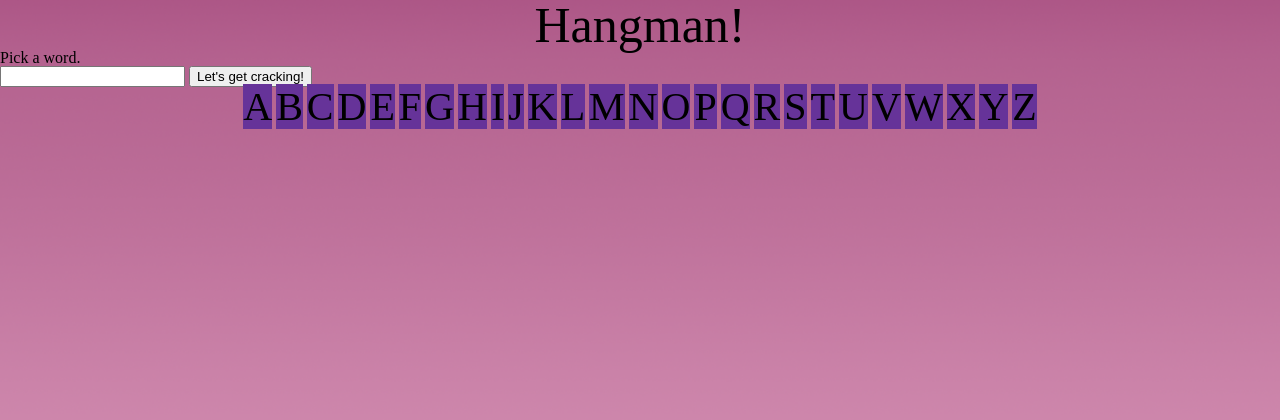
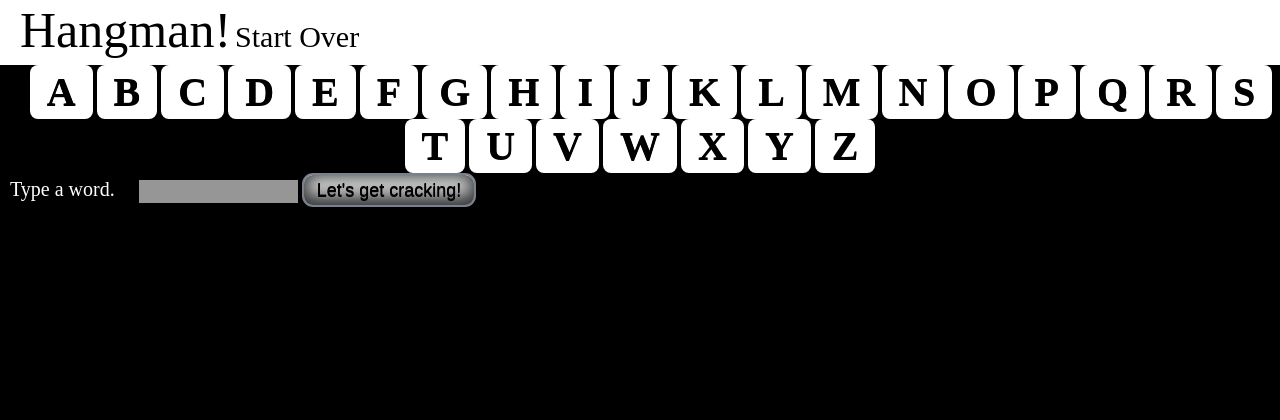
Before and after one commit to marikad/WDI-project-one, a PHP site: page / in a window 1280 px wide. Shown: the top 420 px of the page. Run offline with PHP 8.4, Linux system fonts and the light colour scheme; some libraries are stand-ins or nearby versions.

Commit message:
added some styling to the buttons

```diff
--- a/index.html
+++ b/index.html
@@ -9,40 +9,45 @@
 </head>
 <body>
 
-<main>
-<h1>Hangman!</h1>
-	<p>Pick a word.</p>
-<input id="user-input" type="password" name ="Pick a word!">
-<button id="btn">Let's get cracking!</button>
-<div id="chosen-word"></div>
-<ul class="chosen-word"></ul>
-	<div class="letter-buttons">
-		<div class="letters">A</div>
-		<div class="letters">B</div>
-		<div class="letters">C</div>
-		<div class="letters">D</div>
-		<div class="letters">E</div>
-		<div class="letters">F</div>
-		<div class="letters">G</div>
-		<div class="letters">H</div>
-		<div class="letters">I</div>
-		<div class="letters">J</div>
-		<div class="letters">K</div>
-		<div class="letters">L</div>
-		<div class="letters">M</div>
-		<div class="letters">N</div>
-		<div class="letters">O</div>
-		<div class="letters">P</div>
-		<div class="letters">Q</div>
-		<div class="letters">R</div>
-		<div class="letters">S</div>
-		<div class="letters">T</div>
-		<div class="letters">U</div>
-		<div class="letters">V</div>
-		<div class="letters">W</div>
-		<div class="letters">X</div>
-		<div class="letters">Y</div>
-		<div class="letters">Z</div>
+	<main>
+		<div class ="top-border">
+		<h1>Hangman!</h1>
+		<a href="#"><h2>Start Over</h2></a>
+		</div>
+		<div id="chosen-word"></div>
+		<ul class="chosen-word"></ul>
+			<li class="letter-buttons">
+				<a href="#" class="myButton">A</a>
+				<a href="#" class="myButton">B</a>
+				<a href="#" class="myButton">C</a>
+				<a href="#" class="myButton">D</a>
+				<a href="#" class="myButton">E</a>
+				<a href="#" class="myButton">F</a>
+				<a href="#" class="myButton">G</a>
+				<a href="#" class="myButton">H</a>
+				<a href="#" class="myButton">I</a>
+				<a href="#" class="myButton">J</a>
+				<a href="#" class="myButton">K</a>
+				<a href="#" class="myButton">L</a>
+				<a href="#" class="myButton">M</a>
+				<a href="#" class="myButton">N</a>
+				<a href="#" class="myButton">O</a>
+				<a href="#" class="myButton">P</a>
+				<a href="#" class="myButton">Q</a>
+				<a href="#" class="myButton">R</a>
+				<a href="#" class="myButton">S</a>
+				<a href="#" class="myButton">T</a>
+				<a href="#" class="myButton">U</a>
+				<a href="#" class="myButton">V</a>
+				<a href="#" class="myButton">W</a>
+				<a href="#" class="myButton">X</a>
+				<a href="#" class="myButton">Y</a>
+				<a href="#" class="myButton">Z</a>
+			</li>
+	<div class="user-input">
+	<p class="type-word">Type a word.</p>
+		<input id="user-input" type="password" name ="Pick a word!">
+	 	<a href="#" class="btn">Let's get cracking!</a>
 	</div>
 </main>
 
--- a/style.css
+++ b/style.css
@@ -1,22 +1,56 @@
 body{
-	background: url('background.png')no-repeat center center fixed;
-  -webkit-background-size: cover;
-  -moz-background-size: cover;
-  -o-background-size: cover;
-  background-size: cover;
+	background: #000;
 }
 
 h1 {
 	font-size: 50px;
 	font-family: lobster;
-	text-align: center;
+	margin-left: 20px;
+	display: inline-block;
+	color: #000;
 }
 
-.letters {
-  background-color: rebeccapurple;
-  display: inline;
-  font-size: 40px;
+h2{
+	font-family: lobster;
+	font-size: 30px;
+	margin-right: 20px;
+	line-height: 0;
+	padding-bottom: 20px;
+	display: inline-block;
+	cursor: pointer;
+	color: #000;
 }
+
+.top-border{
+	background-color: #fff;
+	width: 1300px;
+	height: 60px;
+	padding-top: 5px;
+}
+
+input{
+	width: 155px;
+	height: 21px;
+	margin-left: 20px;
+	background-color: #969696;
+	border: none;
+}
+
+.type-word{
+	color: #fff;
+	font-size: 20px;
+	display: inline-block;
+	margin-left: 10px;
+}
+
+button {
+	height: 25px;
+	border-radius: 47%;
+}
+
+.user-input{
+}
+
 
 .letter-buttons{
 	text-align: center;
@@ -34,3 +68,58 @@ h1 {
 #chosen-word{
 	display: none;
 }
+
+.myButton {
+	background-color:#ffffff;
+	-moz-border-radius:8px;
+	-webkit-border-radius:8px;
+	border-radius:8px;
+	display:inline-block;
+	cursor:pointer;
+	color:#000000;
+	font-family: lobster;
+	font-size:26px;
+	font-weight:bold;
+	padding:7px 17px;
+	text-decoration:none;
+	text-shadow:0px 1px 0px #000000;
+	font-size: 40px;
+
+}
+
+
+.btn {
+	-moz-box-shadow:inset 0px 0px 15px 3px #343838;
+	-webkit-box-shadow:inset 0px 0px 15px 3px #343838;
+	box-shadow:inset 0px 0px 15px 3px #343838;
+	background:-webkit-gradient(linear, left top, left bottom, color-stop(0.05, #ffffff), color-stop(1, #6b686b));
+	background:-moz-linear-gradient(top, #ffffff 5%, #6b686b 100%);
+	background:-webkit-linear-gradient(top, #ffffff 5%, #6b686b 100%);
+	background:-o-linear-gradient(top, #ffffff 5%, #6b686b 100%);
+	background:-ms-linear-gradient(top, #ffffff 5%, #6b686b 100%);
+	background:linear-gradient(to bottom, #ffffff 5%, #6b686b 100%);
+	filter:progid:DXImageTransform.Microsoft.gradient(startColorstr='#ffffff', endColorstr='#6b686b',GradientType=0);
+	background-color:#ffffff;
+	-moz-border-radius:11px;
+	-webkit-border-radius:11px;
+	border-radius:11px;
+	border:2px solid #7a818c;
+	display:inline-block;
+	cursor:pointer;
+	color:#000000;
+	font-family:Arial;
+	font-size:18px;
+	padding:6px 13px;
+	text-decoration:none;
+	text-shadow:0px 1px 0px #000000;
+}
+.btn:hover {
+	background:-webkit-gradient(linear, left top, left bottom, color-stop(0.05, #6b686b), color-stop(1, #ffffff));
+	background:-moz-linear-gradient(top, #6b686b 5%, #ffffff 100%);
+	background:-webkit-linear-gradient(top, #6b686b 5%, #ffffff 100%);
+	background:-o-linear-gradient(top, #6b686b 5%, #ffffff 100%);
+	background:-ms-linear-gradient(top, #6b686b 5%, #ffffff 100%);
+	background:linear-gradient(to bottom, #6b686b 5%, #ffffff 100%);
+	filter:progid:DXImageTransform.Microsoft.gradient(startColorstr='#6b686b', endColorstr='#ffffff',GradientType=0);
+	background-color:#6b686b;
+}
```
Also changed, not shown: app.js (line endings or trailing spaces).
